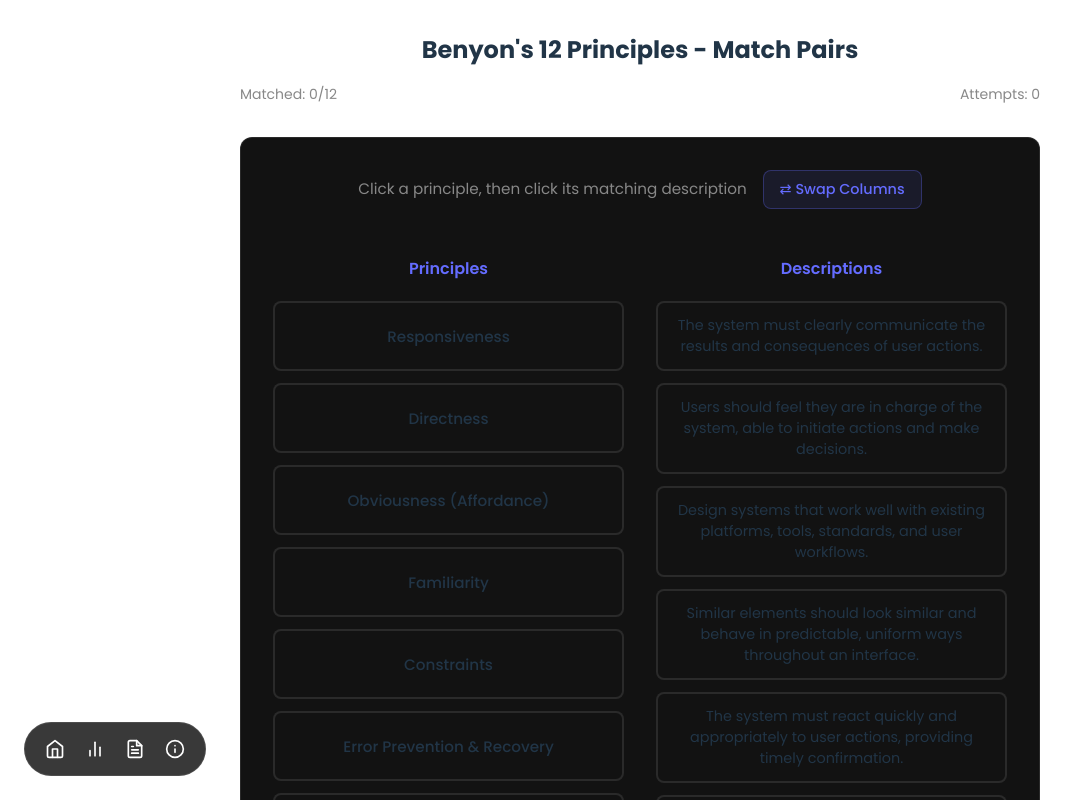
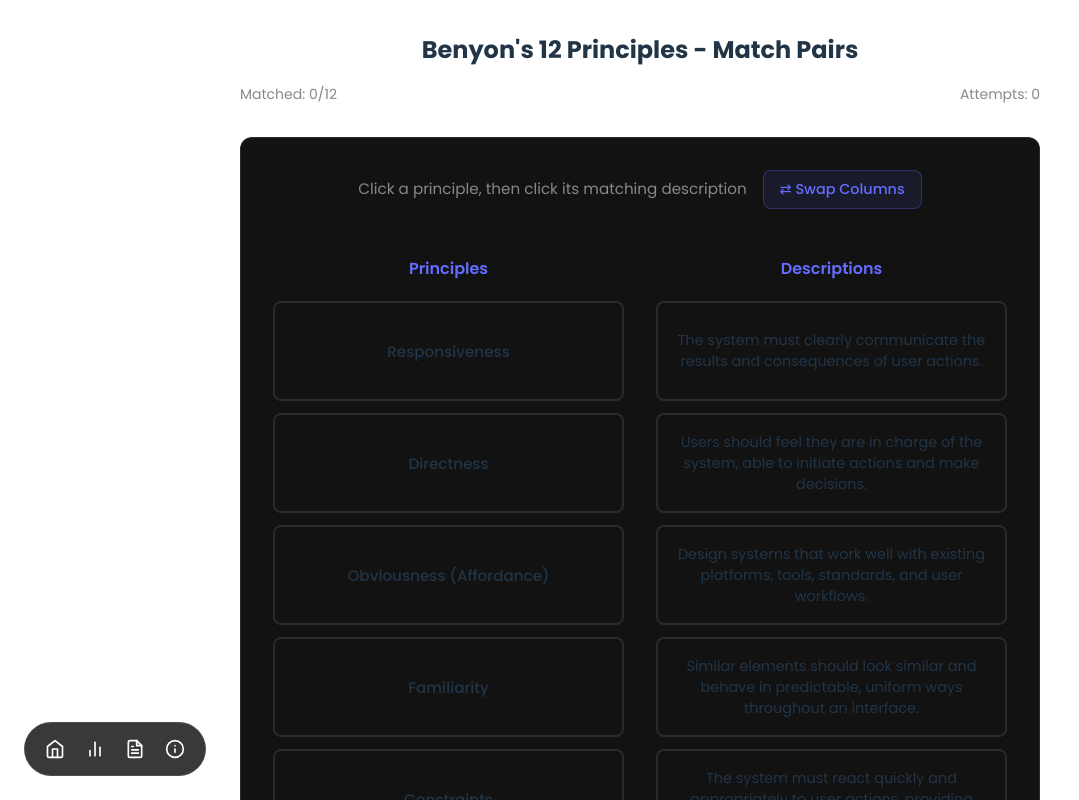
Before and after one commit to dvnnyle/xQuizer, a React (Vite) app: page /matchpairbenyon in a window 1280 px wide. Shown: the top 800 px of the page, without its empty margins (0-1079 px from the left). Built offline with nearby package versions, Linux system fonts and the light colour scheme.

Commit message:
Make match pair buttons consistent height regardless of text length

```diff
--- a/src/moreQuizes/matchPairBenyon.jsx
+++ b/src/moreQuizes/matchPairBenyon.jsx
@@ -296,7 +296,7 @@ function MatchPairBenyon() {
                       ease: 'easeInOut'
                     }}
                     style={{
-                      minHeight: '70px',
+                      height: '100px',
                       width: '100%',
                       display: 'flex',
                       alignItems: 'center',
@@ -348,7 +348,7 @@ function MatchPairBenyon() {
                       ease: 'easeInOut'
                     }}
                     style={{
-                      minHeight: '70px',
+                      height: '100px',
                       width: '100%',
                       display: 'flex',
                       alignItems: 'center',
```
